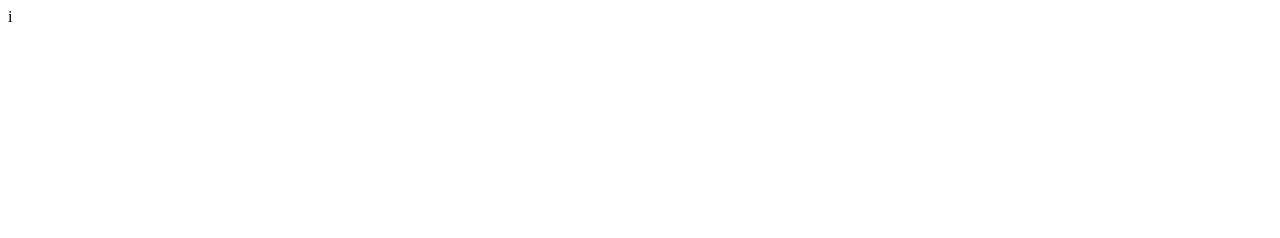
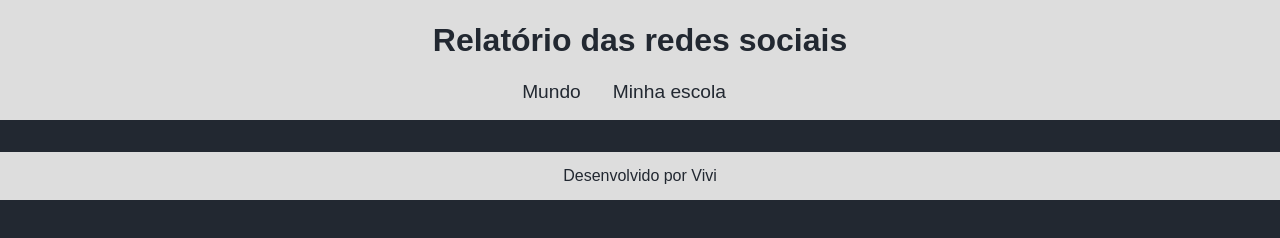
Before and after one commit to vivihelo/3-TRIMESTRE, a plain HTML site: page index.html in a window 1280 px wide. Drawn offline with Linux system fonts and the light colour scheme.

Commit message:
Add files via upload

```diff
--- a/index.html
+++ b/index.html
@@ -8,9 +8,23 @@
     <link rel="stylesheet" href="style.css">
 </head>
 <body>
-    <header></header>
-    <main>i</main>
-    <footer></footer>
+    <header>
+        <h1>Relatório das redes sociais</h1>
+        <nav>
+                <a href="index.html">Mundo</a>
+                <a href="#">Minha escola</a>
+        </nav>
+    </header>
+    <main class="graficos-section">
 
+        <section id="graficos-container" class="graficos-container">
+                <!-- crie os gráficos aqui -->
+        </section>
+    </main>
+    <footer>
+        <p>Desenvolvido por Vivi</p>
+    </footer>
+
+    <script type="module" src="graficos/informacoesGlobais.js"></script>
 </body>
 </html>
--- a/style.css
+++ b/style.css
@@ -0,0 +1,64 @@
+@import url('https://fonts.googleapis.com/css2?family=Nunito+Sans:ital,opsz,wght@0,6..12,200..1000;1,6..12,200..1000&display=swap');
+:root {
+    --bg-color: #222831;
+    --primary-color: #DDDDDD;
+    --secondary-color: #F05454;
+    --font: ““Nunito Sans”, sans-serif;
+}
+
+body {
+    background-color: var(--bg-color);
+    color: var(--primary-color);
+    font-family: var(--font);
+    height: 100vh;
+    margin: 0;
+}
+
+/* código omitido */
+
+h1 {
+    font-size: 2rem;
+    color: var(--bg-color);
+    font-weight: 700;
+}
+
+/* código omitido */
+
+nav {
+    display: flex;
+    justify-content: center;
+    font-weight: 400;
+}
+/* código omitido */
+
+nav a {
+    text-decoration: none;
+    color: var(--bg-color);
+    margin: 0rem 2rem 1rem 0rem;
+    font-size: 1.2rem;
+}
+
+header {
+    background-color: var(--primary-color);
+    text-align: center;
+    padding: 1px;
+}
+/* código omitido */
+
+nav a:hover {
+    text-decoration: underline;
+    transform: scale(0.90);
+    transition: transform 0.1s;
+}
+/* código omitido */
+
+footer {
+    display: flex;
+    align-items: center;
+    justify-content: center;
+    background-color: var(--primary-color);
+    color: var(--bg-color);
+    width: 100%;
+    height: 3rem;
+    margin-top: 2rem;
+}
```
Also changed, not shown: informacoesGlobais.js (added, +14 -0 lines).
